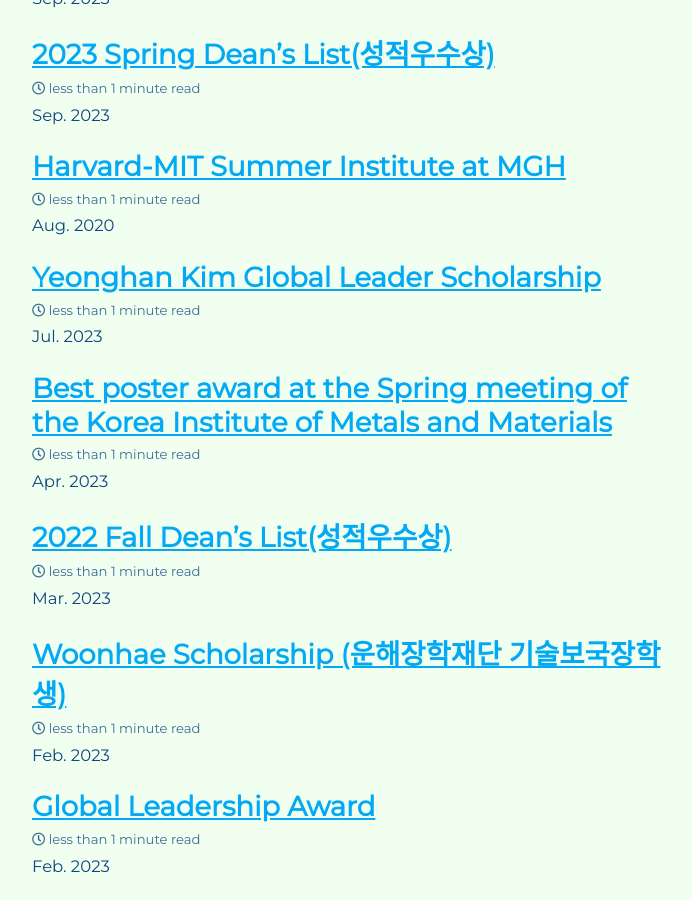
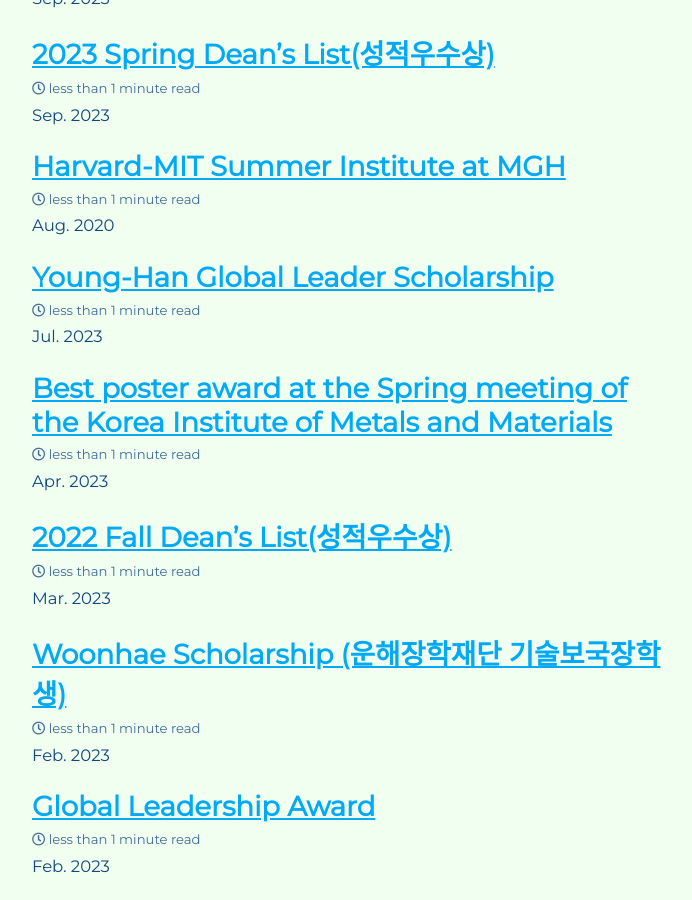
Before and after one commit to mj3259/mj3259.github.io, a Jekyll site: the page built from _pages/honorsandawards.md, in a window 1280 px wide and 900 px high, scrolled down 2262 px. Shown: the whole window, without its empty margins (290-982 px from the left). Built offline with Jekyll 4.4.1, drawn with Linux system fonts in a browser that asks for light colours; cached includes are drawn as plain includes.

Commit message:
Update 2023-07-28-gls.md

```diff
--- a/_posts/2023-07-28-gls.md
+++ b/_posts/2023-07-28-gls.md
@@ -1,9 +1,9 @@
 ---
-title: "Yeonghan Kim Global Leader Scholarship"
+title: "Young-Han Global Leader Scholarship"
 excerpt: "Jul. 2023"
 gallery:
 ---
 
-Honored to be granted the Yeonghan Kim Global Leadership Scholarship.
+Honored to be granted the Young-Han Kim Global Leadership Scholarship.
 
 {% include gallery id="gallery"  %}
```
